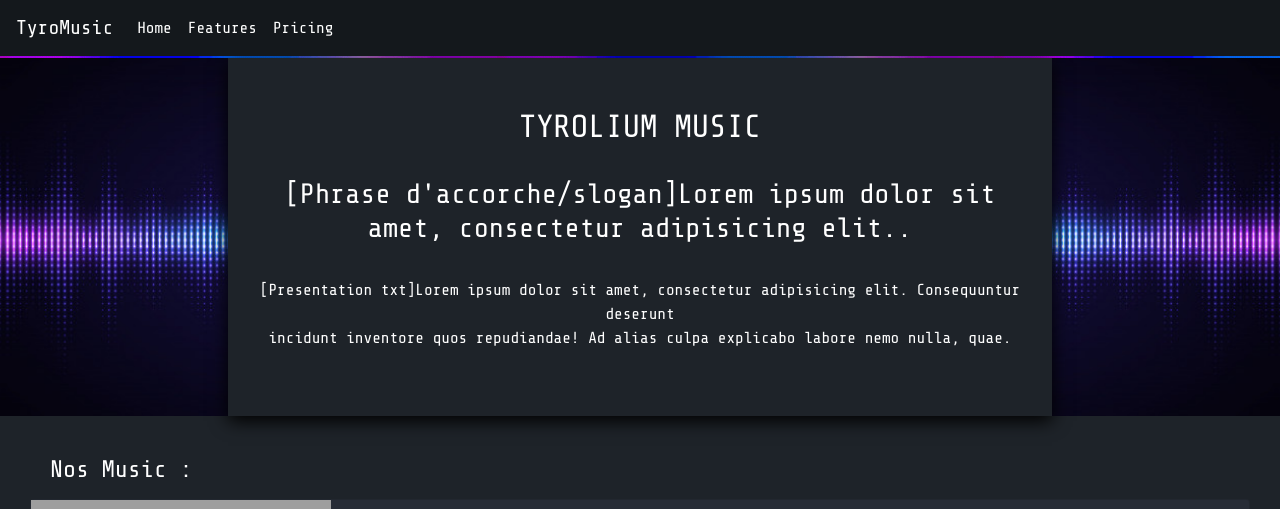
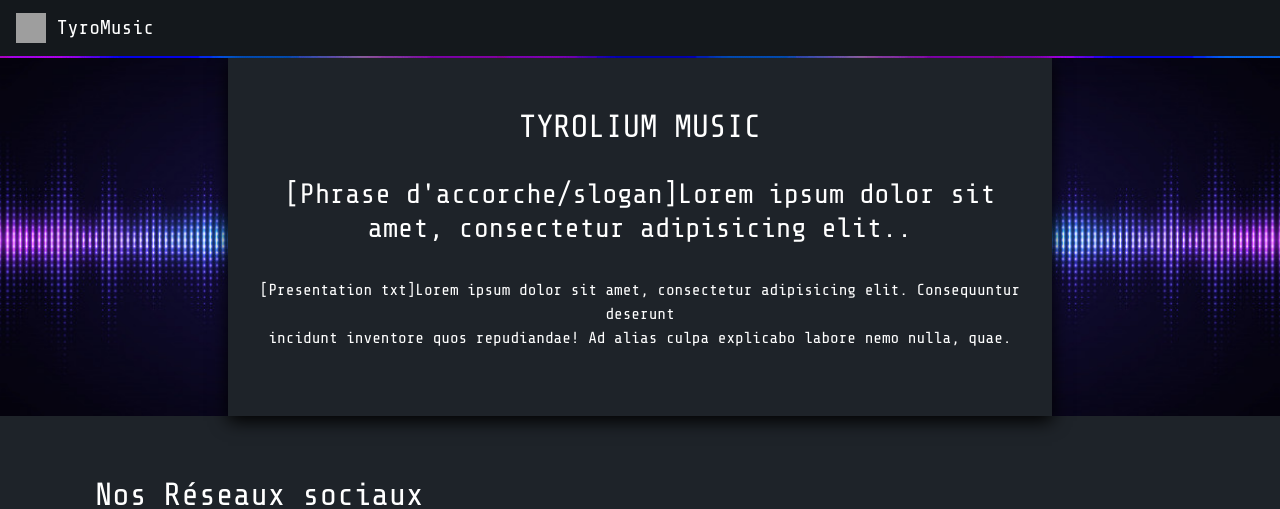
Before and after one commit to TheMaxium69/Selemusium-WebSite, a PHP site: page / in a window 1280 px wide. Shown: the top 509 px of the page. Run offline with PHP 8.4, Linux system fonts and the light colour scheme; grey boxes are pictures that could not be loaded.

Commit message:
presque finish front

```diff
--- a/index.html
+++ b/index.html
@@ -13,29 +13,16 @@
 </head>
 <body>
 <header>
-  <nav class="navbar navbar-expand-lg fixed-top">
-  <a class="navbar-brand" href="#">TyroMusic</a>
-  <button class="navbar-toggler" type="button" data-toggle="collapse" data-target="#navbarNavDropdown" aria-controls="navbarNavDropdown" aria-expanded="false" aria-label="Toggle navigation">
-    <span class="navbar-toggler-icon"></span>
-  </button>
-  <div class="collapse navbar-collapse" id="navbarNavDropdown">
-    <ul class="navbar-nav">
-      <li class="nav-item active">
-        <a class="nav-link" href="#">Home <span class="sr-only">(current)</span></a>
-      </li>
-      <li class="nav-item">
-        <a class="nav-link" href="#">Features</a>
-      </li>
-      <li class="nav-item">
-        <a class="nav-link" href="#">Pricing</a>
-      </li>
-    </ul>
-  </div>
-</nav>
-  <nav class="navbar navbar-dark bg-dark">
+  <nav id="fixed" class="navbar navbar-expand-lg fixed-top">
     <a class="navbar-brand" href="#">
-      <img src="/docs/4.6/assets/brand/bootstrap-solid.svg" width="30" height="30" class="d-inline-block align-top" alt="">
-      Bootstrap
+      <img src="https://tyrolium.fr/Contenu/Image/Tyrolium%20Music%20Site.png" width="30" height="30" class="d-inline-block align-top" alt="">
+      TyroMusic
+    </a>
+  </nav>
+  <nav id="notfixed" class="navbar">
+    <a class="navbar-brand" href="#">
+      <img src="https://tyrolium.fr/Contenu/Image/Tyrolium%20Music%20Site.png" width="30" height="30" class="d-inline-block align-top" alt="">
+      TyroMusic
     </a>
   </nav>
 </header>
@@ -52,11 +39,11 @@
     </div>
   </section>
   <section id="title">
-    <div>
-    <h4>Nos Music : </h4>
+    <div class="container">
+      <h2>Nos Réseaux sociaux</h2>
     </div>
   </section>
-  <section id="music">
+  <section id="music" class="container">
     <div class="card music">
       <div class="row">
         <div class="iframe">
@@ -76,7 +63,7 @@
           <iframe scrolling="no" frameborder="no" allow="autoplay" src="https://w.soundcloud.com/player/?url=https%3A//api.soundcloud.com/tracks/851372620&color=%23ff5500&auto_play=false&hide_related=false&show_comments=true&show_user=true&show_reposts=false&show_teaser=true&visual=true"></iframe>
         </div>
         <div class="card-body">
-          <h5 class="card-title">Special title treatment</h5>
+          <h5 class="card-title">Special title treatment <span class="badge bg-secondary">New</span></h5>
           <p class="card-text">With supporting text below as a natural lead-in to additional content.</p>
           <a href="#" class="btn btn-primary">Go somewhere</a>
         </div>
@@ -96,6 +83,32 @@
       </div>
     </div>
   </section>
+<hr class="container" style="background-color: #808080">
+  <section id="nosreseau" class="container">
+    <h2>Nos Réseaux sociaux</h2>
+    <ul>
+      <li class="col align-self-center">
+        <img class="imgRe" src="assets/instagram.png" alt="instagram">
+        <h3>Instagram</h3>
+        <p>Lorem ipsum dolor sit amet, consectetur adipisicing elit. Animi expedita possimus veniam?</p>
+        <a target="_blank" href="https://www.instagram.com/tyroliumserver/">Nous Follow</a>
+      </li>
+      <li id="discord" class="col align-self-center">
+        <img class="imgRe" src="assets/discord.png" alt="soundcloud">
+        <h3>SoundCloud</h3>
+        <p>Lorem ipsum dolor sit amet, consectetur adipisicing elit. Deserunt facilis</p>
+        <a target="_blank" href="https://discord.gg/km8h5jHezt">Nous Follow</a>
+      </li>
+      <li class="col align-self-center">
+        <img class="imgRe" src="assets/twitter.png" alt="discord">
+        <h3>Discord</h3>
+        <p>Lorem ipsum dolor sit amet, consectetur adipisicing elit. Ad eaque nulla praesentium</p>
+        <a target="_blank" href="https://twitter.com/tyrolium">Rejoindre</a>
+      </li>
+    </ul>
+
+
+  </section>
 </main>
 
 
--- a/styles.css
+++ b/styles.css
@@ -54,15 +54,15 @@ nav a:hover{
 }
 
 
-
-#title div{
-    margin-top: 40px;
+#title h2 {
+    margin-top: 60px;
+    color:  white;
+    margin-left: -30px;
 }
-
-#title h4{
-    margin-left: 50px;
+#music{
+    margin-top: 50px;
+    margin-bottom: 100px;
 }
-
 
 #music .row{
     margin: unset;
```
Also changed, not shown: other parts of styles.css (+45 -1 lines).
